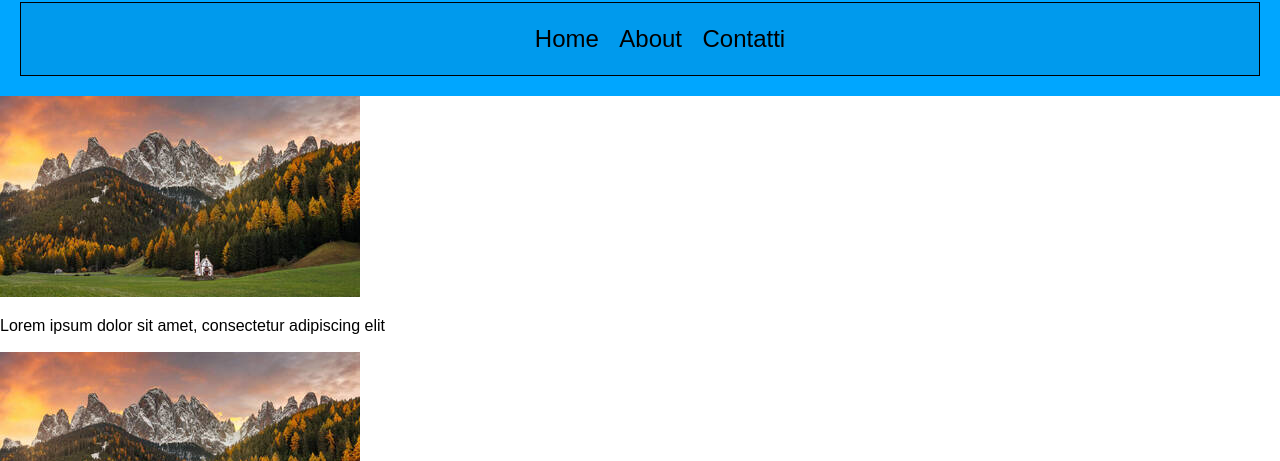
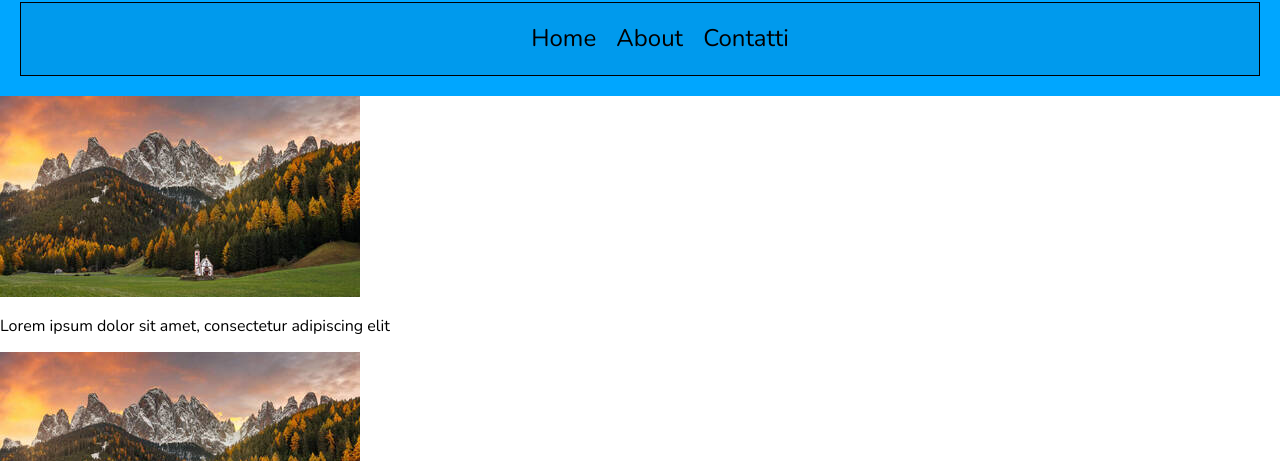
Before and after one commit to Lisergicus/portfolio, a plain HTML site: page index.html in a window 1280 px wide. Shown: the part 339-800 px from the top of the page. Drawn offline with nearby package versions, Linux system fonts and the light colour scheme.

Commit message:
Update main.css

```diff
--- a/stylesheets/main.css
+++ b/stylesheets/main.css
@@ -1,5 +1,5 @@
 body {
-	font-family: Corbel, Arial, sans-serif;
+	font-family: 'Nunito', sans-serif;
 	margin: 0px;
 }
 
```
